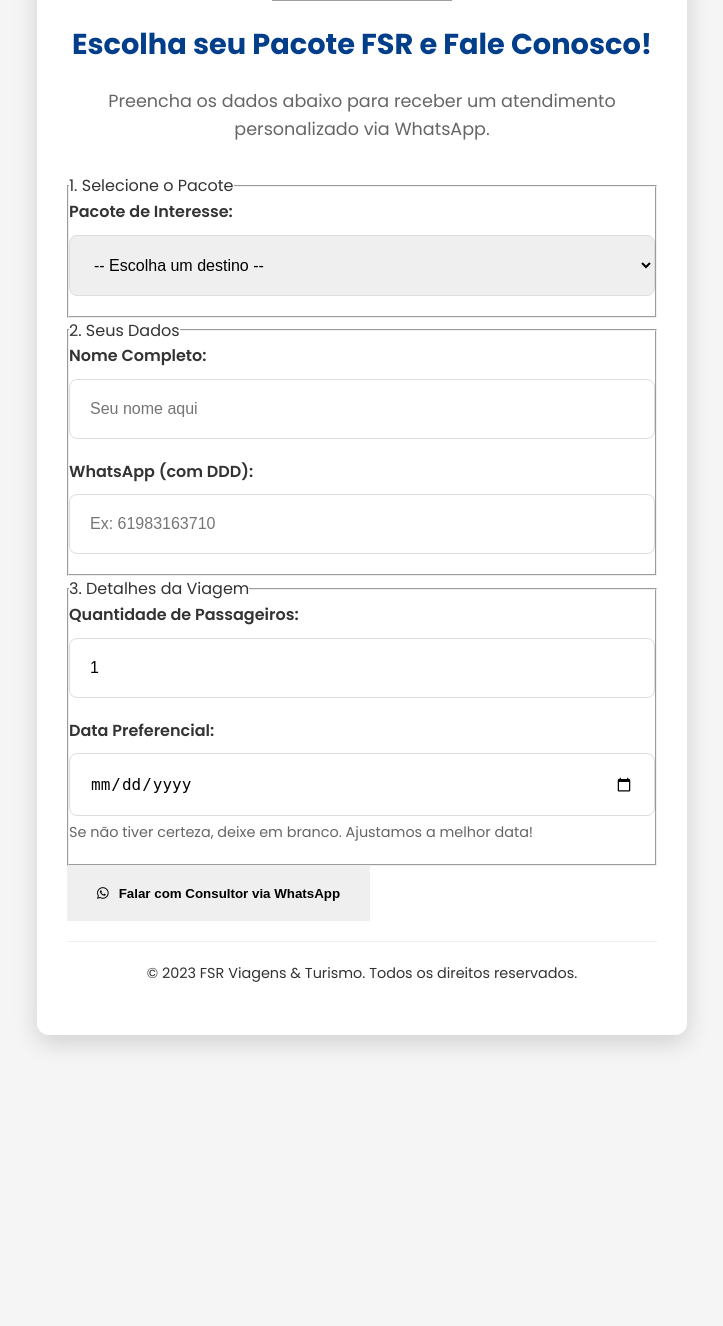
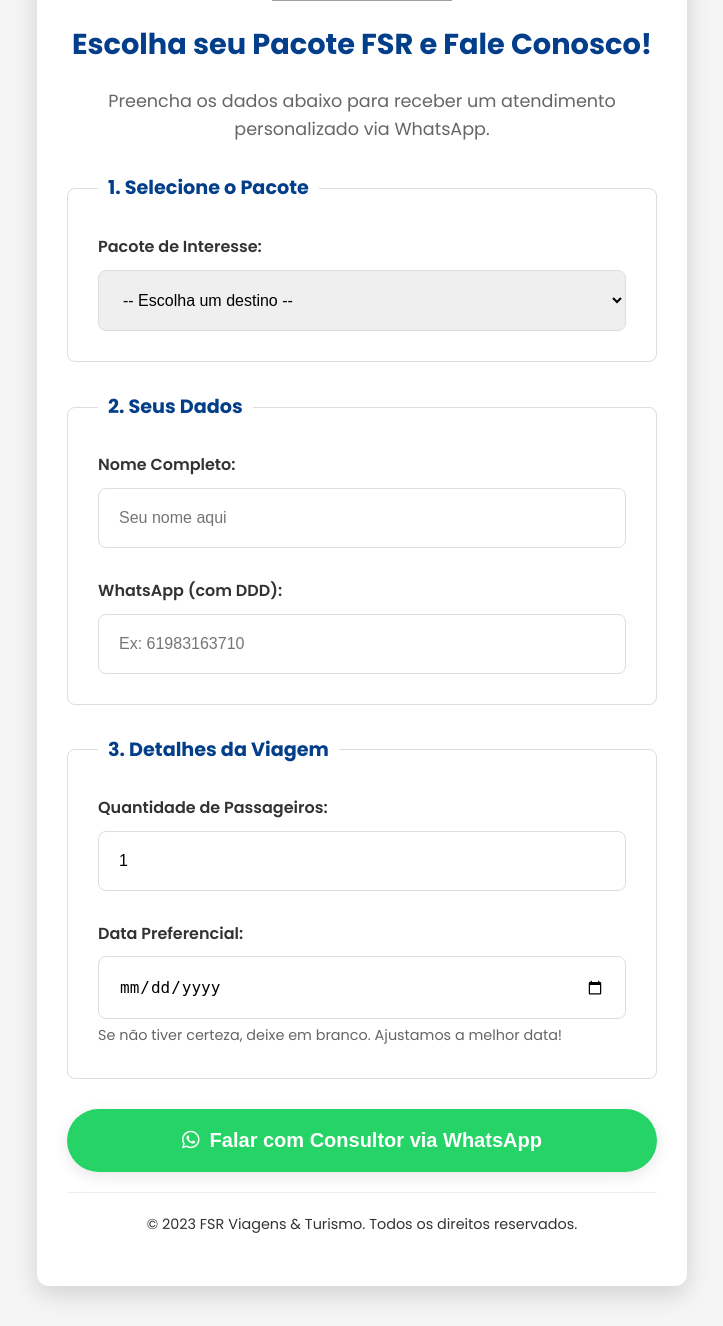
Before and after one commit to fsrviagens/fsr-turismo-lp-manager, a Flask app: page / in a window 1280 px wide. Shown: the part 204-1530 px from the top of the page, without its empty margins (278-1001 px from the left). Before the commit the page ends 1252 px from the top, so only its background shows below. Run offline with Flask 3, Linux system fonts and the light colour scheme; some libraries are stand-ins or nearby versions; grey boxes are pictures that could not be loaded.

Commit message:
Atualizar o style.css

```diff
--- a/static/style.css
+++ b/static/style.css
@@ -5,8 +5,8 @@
 
 :root {
     /* Cores FSR (Baseado na logo) */
-    --fsr-blue: #023e8a; /* Azul escuro da FSR */
-    --fsr-red: #e74c3c; /* Vermelho do arco/destaque */
+    --fsr-blue: #023e8a; /* Azul escuro da FSR (Cor Primária) */
+    --fsr-red: #e74c3c; /* Vermelho do arco/destaque (Cor Secundária/Alerta) */
     --primary-color: var(--fsr-blue);
     --secondary-color: var(--fsr-red);
 
@@ -96,27 +96,43 @@
 
 /* --- ESTILOS DO FORMULÁRIO --- */
 
-.form-section {
-    border-bottom: 1px solid #eee;
-    padding-bottom: var(--space-lg);
+/* CORREÇÃO UX: Estiliza o novo fieldset/legend para melhor agrupamento */
+.form__fieldset {
+    border: 1px solid #ddd;
+    border-radius: 8px;
+    padding: var(--space-md) var(--space-lg) var(--space-sm) var(--space-lg);
     margin-bottom: var(--space-lg);
 }
 
-.form-section:last-of-type {
+.form__legend {
+    color: var(--primary-color);
+    font-size: 1.2rem;
+    font-weight: 700;
+    padding: 0 var(--space-sm);
+}
+/* FIM CORREÇÃO UX */
+
+
+.form-section {
+    /* REMOVIDO: Fieldset substitui esta quebra visual */
     border-bottom: none;
     padding-bottom: 0;
     margin-bottom: 0;
 }
 
-.form-section h3 {
+/* REMOVIDO: H3 não é mais usado; legend substitui */
+/* .form-section h3 {
     color: var(--primary-color);
     font-size: 1.2rem;
     margin-bottom: var(--space-md);
     font-weight: 600;
-}
+} */
+
 
 .form__group {
     margin-bottom: var(--space-md);
+    /* Adiciona um pouco de padding interno quando está dentro do fieldset */
+    padding-top: var(--space-sm);
 }
 
 .form__group label {
@@ -136,9 +152,9 @@
 }
 
 .form input:focus, .form select:focus {
-    border-color: var(--secondary-color);
+    border-color: var(--primary-color); /* Foco Azul FSR */
     outline: none;
-    box-shadow: 0 0 0 3px rgba(231, 76, 60, 0.2); /* Sombra vermelha do FSR */
+    box-shadow: 0 0 0 3px rgba(2, 62, 138, 0.2);
 }
 
 /* Botão de Envio (WhatsApp) */
@@ -155,32 +171,40 @@
     gap: var(--space-sm);
 }
 
-.btn--form {
+/* CORREÇÃO CTA: Unificação para .btn--cta (melhor nome) */
+.btn--cta {
     width: 100%;
     background: #25d366; /* Cor oficial do WhatsApp */
     color: var(--white);
     border-radius: 50px;
     font-size: 1.15rem;
-    margin-top: var(--space-md);
+    margin-top: var(--space-lg); /* Aumenta o espaçamento superior para destacar */
     box-shadow: 0 4px 15px rgba(0,0,0,0.1);
+    /* Garante que o ícone do WhatsApp apareça grande */
+    font-size: 1.25rem;
 }
 
-.btn--form:hover:not(:disabled) {
+.btn--cta:hover:not(:disabled) {
     background-color: #1da851;
     transform: translateY(-2px);
     box-shadow: 0 6px 20px rgba(0, 0, 0, 0.2);
 }
 
-.btn--form:disabled {
+.btn--cta:disabled {
     background-color: #90a4ae;
     cursor: not-allowed;
 }
+/* FIM CORREÇÃO CTA */
 
 .error-message {
     color: var(--secondary-color);
     font-weight: 600;
     text-align: center;
+    margin-top: var(--space-md);
     margin-bottom: var(--space-md);
+    padding: var(--space-sm);
+    border: 1px dashed var(--secondary-color);
+    border-radius: 4px;
 }
 
 .help-text {
@@ -201,7 +225,7 @@
     .hero__headline {
         font-size: 1.8rem;
     }
-    .btn--form {
+    .btn--cta { /* Usando o novo nome da classe */
         font-size: 1.05rem;
     }
 }
```
